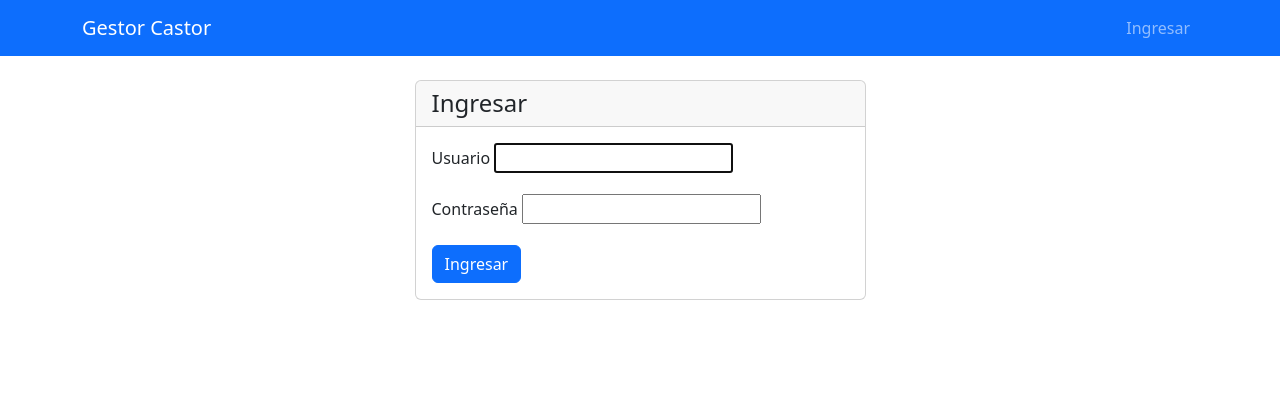
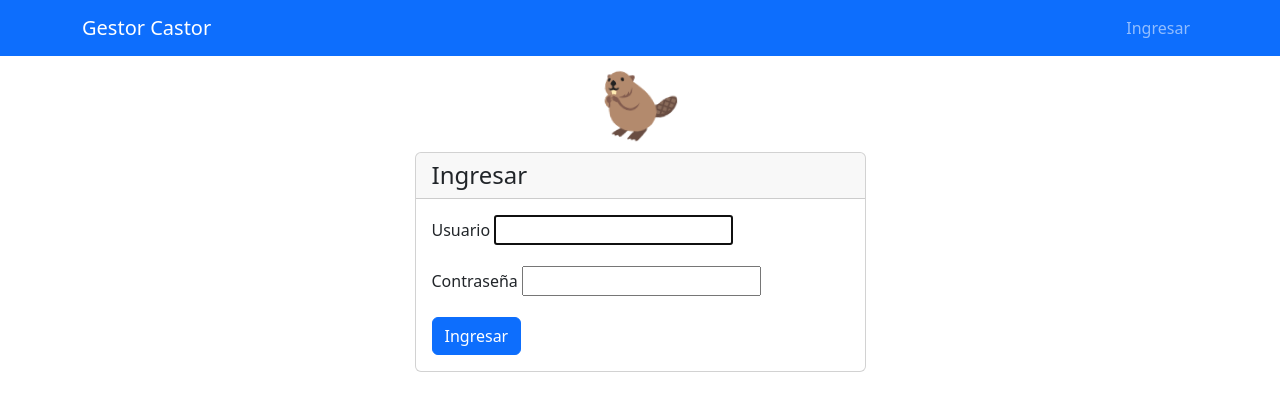
Before and after one commit to ozunacristian/proyecto-django-cursada--2025-final, a Django app: page / in a window 1280 px wide. Shown: the top 411 px of the page. Run offline with Django 5.2, Linux system fonts and the light colour scheme.

Commit message:
prueba agregando icono animado de castor

```diff
--- a/templates/usuario/login.html
+++ b/templates/usuario/login.html
@@ -3,6 +3,7 @@
 {% block content %}
 <div class="row justify-content-center">
     <div class="col-md-5">
+        <div class="text-center castor-icon" aria-hidden="true">🦫</div>
         <div class="card">
             <div class="card-header">
                 <h4 class="mb-0">Ingresar</h4>
@@ -32,4 +33,18 @@
         </div>
     </div>
 </div>
+
+<style>
+    .castor-icon {
+        font-size: 4rem;
+        line-height: 1;
+        margin-bottom: 0.5rem;
+        animation: castor-bounce 2s ease-in-out infinite;
+    }
+
+    @keyframes castor-bounce {
+        0%, 100% { transform: translateY(0) rotate(0deg); }
+        50% { transform: translateY(-14px) rotate(-8deg); }
+    }
+</style>
 {% endblock %}
```
Also changed, not shown: gestor_castor_db.sqlite3.
